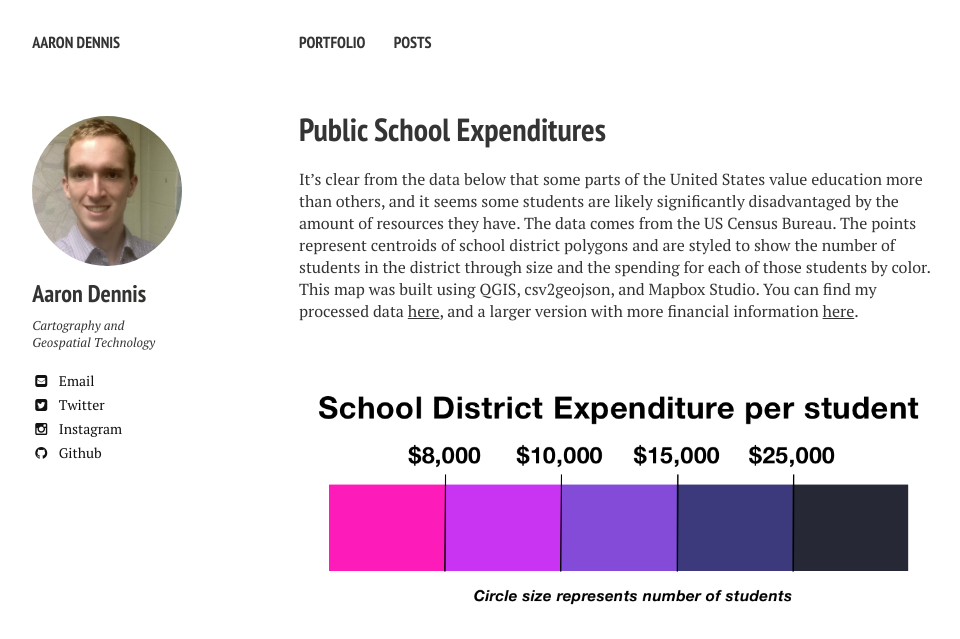
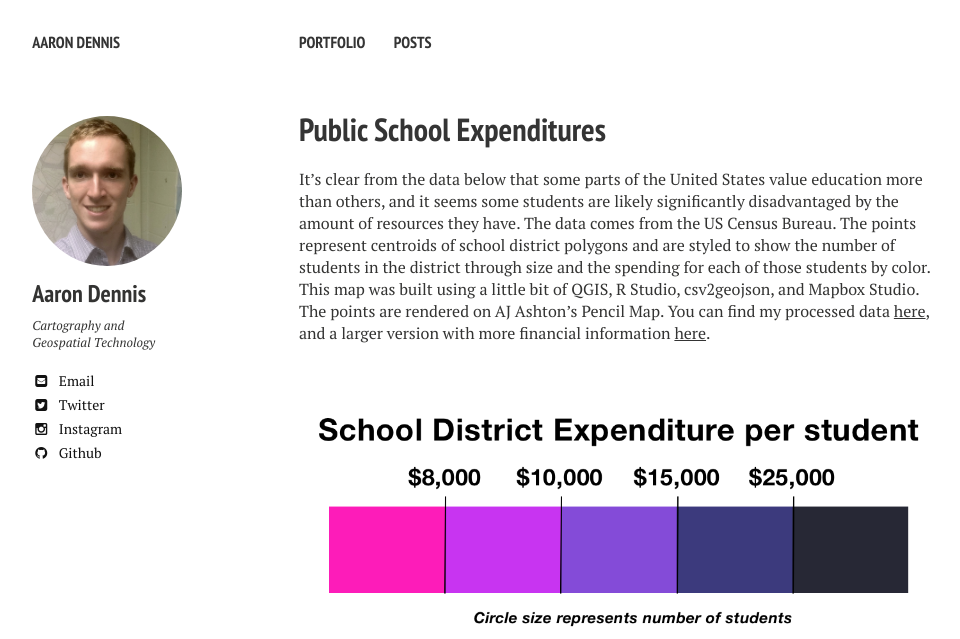
Before and after one commit to Joe-Robertson/aaronpdennis.github.io, a Jekyll site: the page built from _posts/2015-1-4-public-school-funding.md, in a window 1280 px wide. Shown: the top 639 px of the page, without its empty margins (21-981 px from the left). Built offline with Jekyll 4.4.1, drawn with Linux system fonts in a browser that asks for light colours; nearby versions of some CDN libraries; some of the changed text lies outside the part shown; grey boxes are pictures that could not be loaded.

Commit message:
general edits

```diff
--- a/_posts/2015-1-4-public-school-funding.md
+++ b/_posts/2015-1-4-public-school-funding.md
@@ -10,7 +10,7 @@
   credit:
   creditlink:
 ---
-It's clear from the data below that some parts of the United States value education more than others, and it seems some students are likely significantly disadvantaged by the amount of resources they have. The data comes from the US Census Bureau. The points represent centroids of school district polygons and are styled to show the number of students in the district through size and the spending for each of those students by color. This map was built using QGIS, csv2geojson, and Mapbox Studio. You can find my processed data <a href="https://raw.githubusercontent.com/aaronpdennis/public-school-finances/master/school-district-data-small.csv">here</a>, and a larger version with more financial information <a href="https://raw.githubusercontent.com/aaronpdennis/public-school-finances/master/school-district-data.csv">here</a>.
+It's clear from the data below that some parts of the United States value education more than others, and it seems some students are likely significantly disadvantaged by the amount of resources they have. The data comes from the US Census Bureau. The points represent centroids of school district polygons and are styled to show the number of students in the district through size and the spending for each of those students by color. This map was built using a little bit of QGIS, R Studio, csv2geojson, and Mapbox Studio. The points are rendered on AJ Ashton's Pencil Map. You can find my processed data <a href="https://raw.githubusercontent.com/aaronpdennis/public-school-finances/master/school-district-data-small.csv">here</a>, and a larger version with more financial information <a href="https://raw.githubusercontent.com/aaronpdennis/public-school-finances/master/school-district-data.csv">here</a>.
 
 <figure>
   <img src="/images/schools-legend.png" />
@@ -18,4 +18,4 @@
 	<figcaption>Expenditures per student in US school districts. <a href="https://api.tiles.mapbox.com/v4/aarondennis.a3832b50/page.html?access_token=pk.eyJ1IjoiYWFyb25kZW5uaXMiLCJhIjoiem5LLURoYyJ9.T3tswGTI5ve8_wE-a02cMw#5/37.370/-83.298">Full Map Here.</a></figcaption>
 </figure>
 
-The color scheme here is worth mentioning. Conventionally, we think of darker colors representing higher values, and here, they do. But with a light background, lower value school districts have necessarily lower contrast and are therefore less noticeable. To solve this issue, I gave low values highly saturated colors. Looking at the legend, high values have the darkest and least saturated colors and low values have the lightest and most saturated colors. This keeps all values distinguishable and easily quantifiable and allowed me to pursue an underlyin hue change from red to blue.
+The color scheme here is worth mentioning. Conventionally, we think of darker colors as representing higher values, and here, they do. But with a light background, lower value school districts have necessarily lower contrast and are therefore less noticeable. To solve this issue, I gave low values highly saturated colors. Looking at the legend, high values have the darkest and least saturated colors and low values have the lightest and most saturated colors. This keeps all values distinguishable and easily quantifiable and allowed me to pursue a hue change from red to blue.
```
